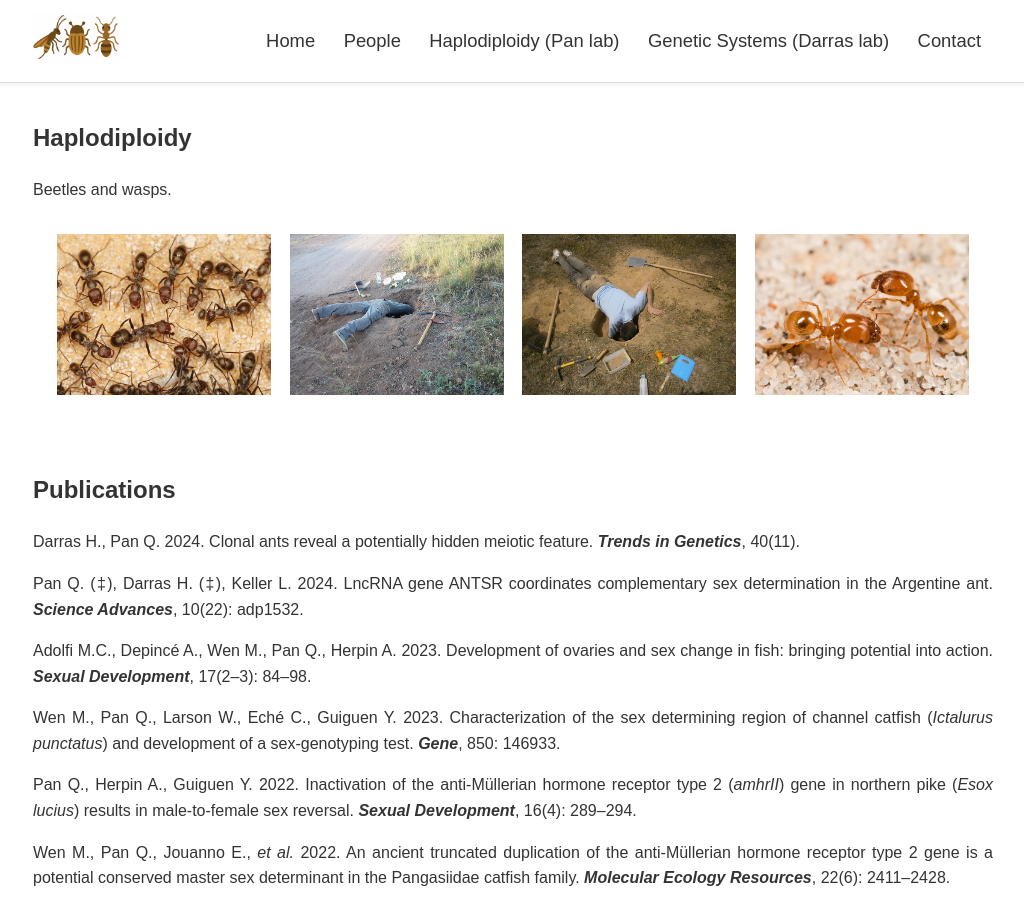
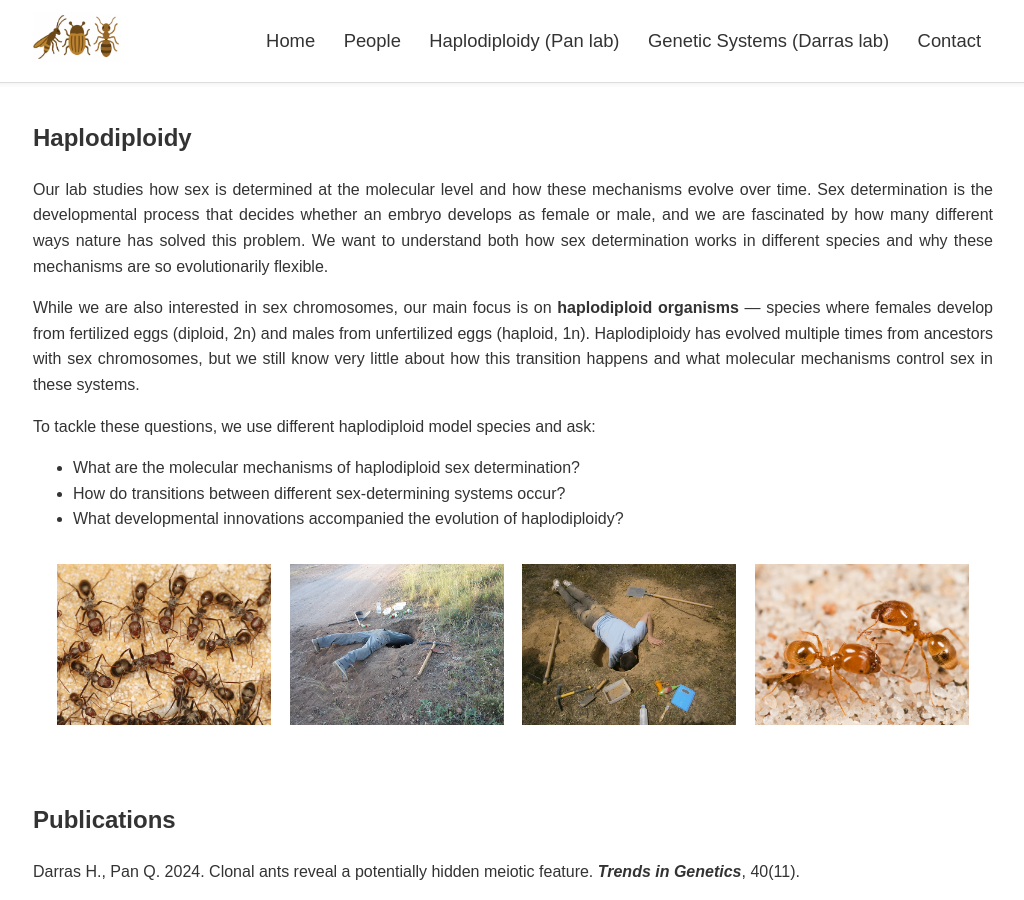
Before and after one commit to lab-darras/lab-darras.github.io, a Jekyll site: the page built from 1n2n-research.md, in a window 1280 px wide and 900 px high. Shown: the whole window, without its empty margins (127-1151 px from the left). Built offline with Jekyll 4.4.1, drawn with Linux system fonts in a browser that asks for light colours.

Commit message:
Update 1n2n-research.md

```diff
--- a/1n2n-research.md
+++ b/1n2n-research.md
@@ -5,7 +5,16 @@ title: Research
 
 ## Haplodiploidy
 
-Beetles and wasps.
+Our lab studies how sex is determined at the molecular level and how these mechanisms evolve over time. Sex determination is the developmental process that decides whether an embryo develops as female or male, and we are fascinated by how many different ways nature has solved this problem. We want to understand both how sex determination works in different species and why these mechanisms are so evolutionarily flexible.
+
+While we are also interested in sex chromosomes, our main focus is on  **haplodiploid organisms** — species where females develop from fertilized eggs (diploid, 2n) and males from unfertilized eggs (haploid, 1n). Haplodiploidy has evolved multiple times from ancestors with sex chromosomes, but we still know very little about how this transition happens and what molecular mechanisms control sex in these systems.
+
+To tackle these questions, we use different haplodiploid model species and ask:
+
+- What are the molecular mechanisms of haplodiploid sex determination?
+- How do transitions between different sex-determining systems occur?
+- What developmental innovations accompanied the evolution of haplodiploidy?
+
 
 <div class="container" style="display:flex; gap:2%; justify-content:space-between;">
   <img src="{{ '/assets/images/6962841056_04bd7b4b6f_c.jpg' | relative_url }}" alt="Research picture" style="width:23.5%; height:auto; object-fit:cover;">
```
